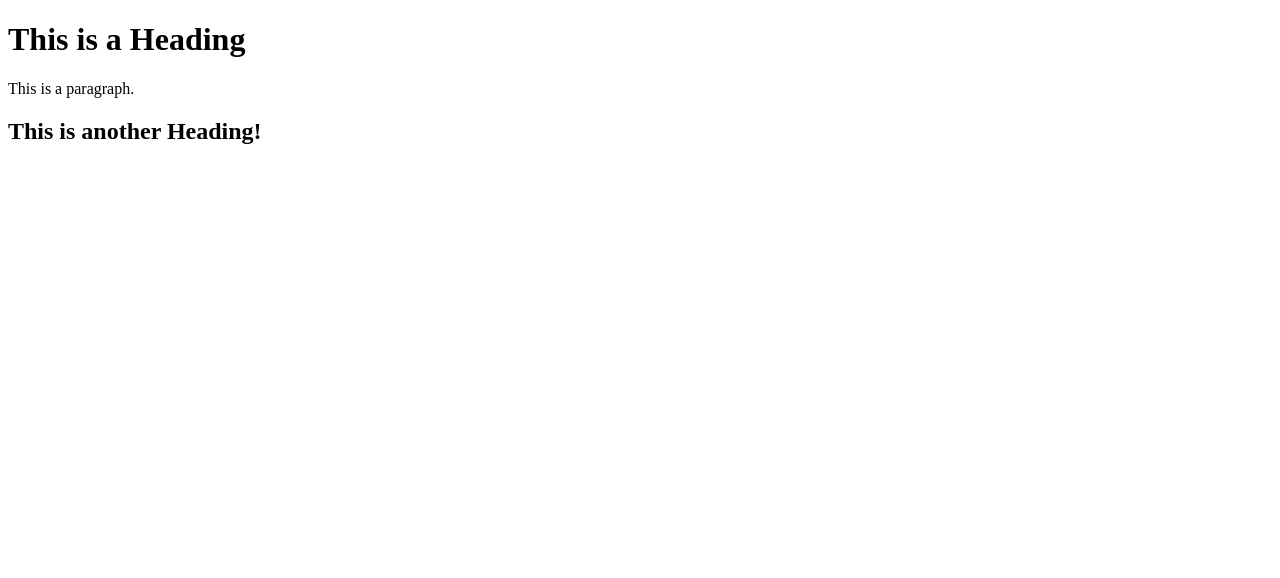
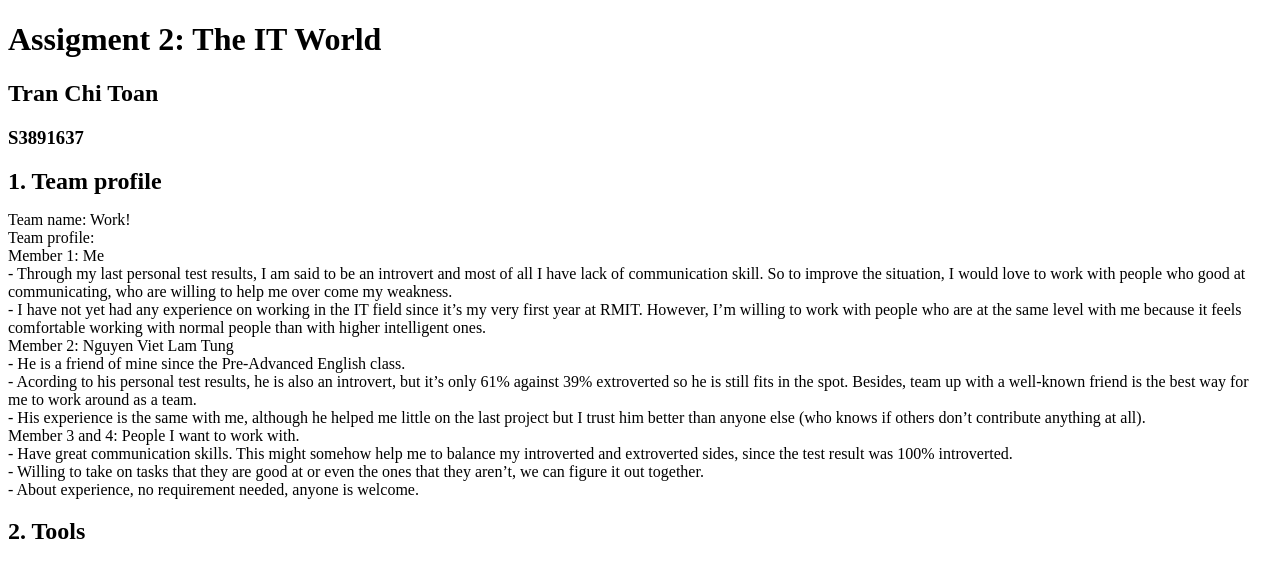
Before and after one commit to herobaotoan/ITWorld, a plain HTML site: page Assignment 2.html in a window 1280 px wide. Drawn offline with Linux system fonts and the light colour scheme.

Commit message:
Add 1st part: My profile

```diff
--- a/Assignment 2.html
+++ b/Assignment 2.html
@@ -1,12 +1,26 @@
 <!DOCTYPE html>
 <html>
   <head>
-      <title>Assignment</title>
+      <title>Assignment 2: The IT World</title>
+      <h1>Assigment 2: The IT World</h1>
+      <h2>Tran Chi Toan</h2>
+      <h3>S3891637</h3>
   </head>
   <body>
-
-    <h1>This is a Heading</h1>
-    <p>This is a paragraph.</p>
-    <h2>This is another Heading!</h2>
+    <h1 style="font-size:150%">1. Team profile</h1>
+    <p>Team name: Work!
+<br>Team profile:
+<br>Member 1: Me
+<br>-	Through my last personal test results, I am said to be an introvert and most of all I have lack of communication skill. So to improve the situation, I would love to work with people who good at communicating, who are willing to help me over come my weakness.
+<br>-	I have not yet had any experience on working in the IT field since it’s my very first year at RMIT. However, I’m willing to work with people who are at the same level with me because it feels comfortable working with normal people than with higher intelligent ones.
+<br>Member 2: Nguyen Viet Lam Tung
+<br>-	He is a friend of mine since the Pre-Advanced English class.
+<br>-	Acording to his personal test results, he is also an introvert, but it’s only 61% against 39% extroverted so he is still fits in the spot. Besides, team up with a well-known friend is the best way for me to work around as a team.
+<br>-	His experience is the same with me, although he helped me little on the last project but I trust him better than anyone else (who knows if others don’t contribute anything at all).
+<br>Member 3 and 4: People I want to work with.
+<br>-	Have great communication skills. This might somehow help me to balance my introverted and extroverted sides, since the test result was 100% introverted.
+<br>-	Willing to take on tasks that they are good at or even the ones that they aren’t, we can figure it out together.
+<br>-	About experience, no requirement needed, anyone is welcome.</p>
+  <h2 style="font-size:150%">2. Tools</h2>
   </body>
 </html>
```
